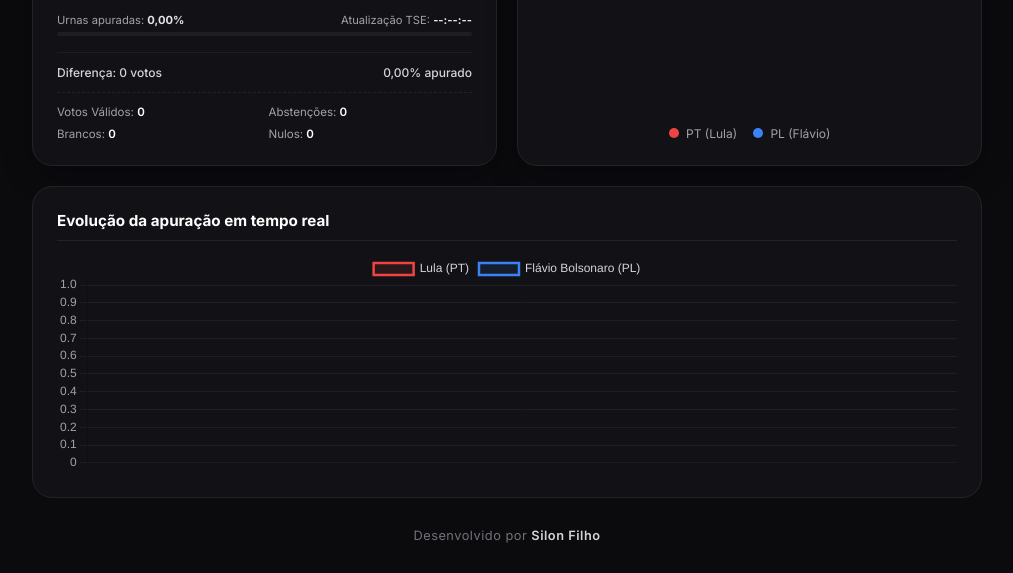
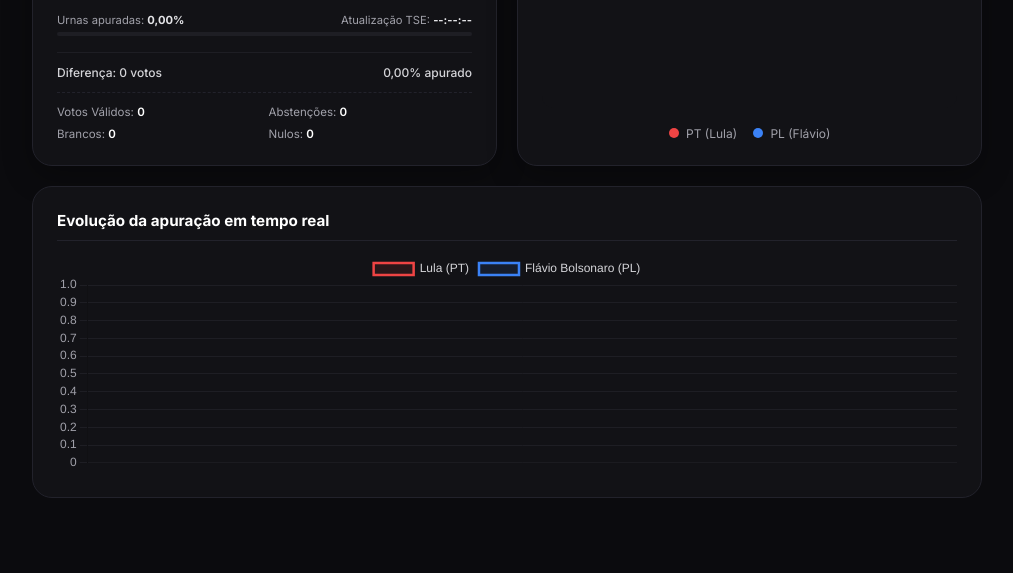
Before and after one commit to silonfilho/ApuracaoEleitoral, a website: page index.html in a window 1280 px wide. Shown: the part 513-1086 px from the top of the page, without its empty margins (133-1146 px from the left). After the commit the page ends 1031 px from the top, so only its background shows below. Drawn offline with nearby package versions, Linux system fonts and the light colour scheme; no server answers.

Commit message:
index.html

```diff
--- a/index.html
+++ b/index.html
@@ -478,11 +478,6 @@
         </div>
 
     </div>
-
-    <footer class="footer-credits">
-        Desenvolvido por <strong>Silon Filho</strong>
-    </footer>
-
     <script>
     const API_PROXY_URL = '/api/tse';
     const TOTAL_ELEITORES_NACIONAL = 158745463;
```
